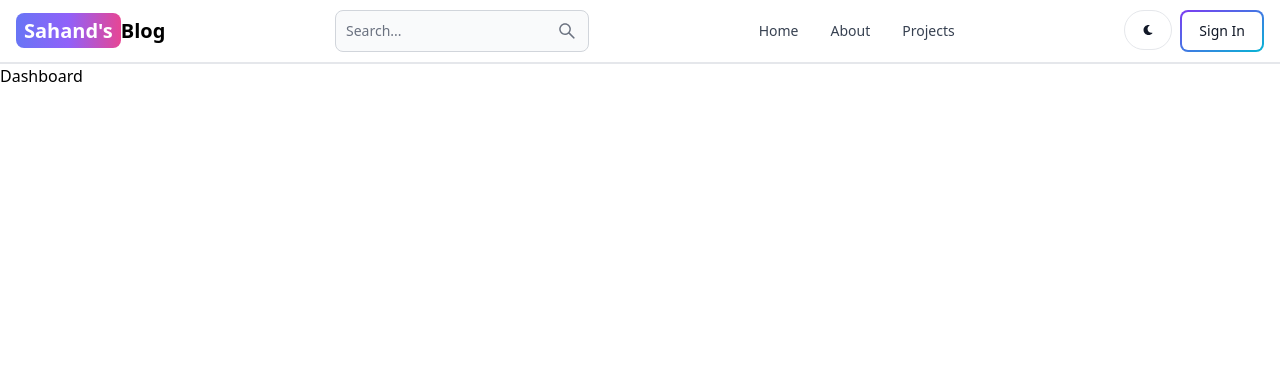
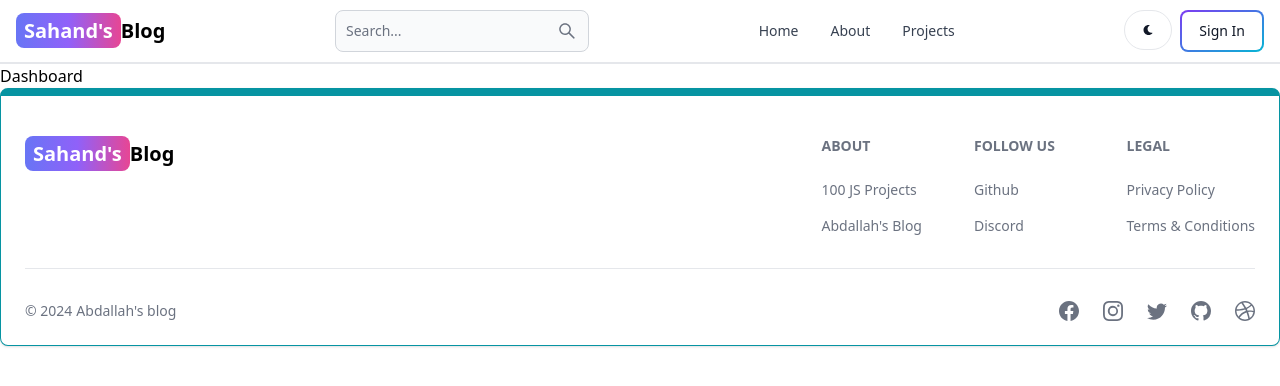
Before and after one commit to abdallah-abde/mern-blog, a React (Vite) app in the folder client/: page /dashboard in a window 1280 px wide. Shown: the top 386 px of the page. Built offline with nearby package versions, Linux system fonts and the light colour scheme.

Commit message:
Create and add the footer component

```diff
--- a/client/src/App.jsx
+++ b/client/src/App.jsx
@@ -7,6 +7,7 @@
 import Dashboard from "./pages/Dashboard";
 import Projects from "./pages/Projects";
 import Header from "./components/Header";
+import Footer from "./components/Footer";
 
 export default function App() {
   return (
@@ -20,6 +21,7 @@
         <Route path="/projects" element={<Projects />} />
         <Route path="/dashboard" element={<Dashboard />} />
       </Routes>
+      <Footer></Footer>
     </BrowserRouter>
   );
 }
--- /dev/null
+++ b/client/src/components/Footer.jsx
@@ -0,0 +1,91 @@
+import { Footer } from "flowbite-react";
+import React from "react";
+import { Link } from "react-router-dom";
+import {
+  BsFacebook,
+  BsInstagram,
+  BsTwitter,
+  BsGithub,
+  BsDribbble,
+} from "react-icons/bs";
+
+export default function FooterCom() {
+  return (
+    <Footer container className="border border-t-8 border-teal-500">
+      <div className="w-full max-w-7xl mx-auto">
+        <div className="grid w-full justify-between sm:flex md:grid-cols-1">
+          <div className="mt-5">
+            <Link
+              to="/"
+              className="self-center whitespace-nowrap text-lg sm:text-xl font-semibold dark:text-white"
+            >
+              <span className="px-2 py-1 bg-gradient-to-r from-indigo-500 via-purple-500 to-pink-500 rounded-lg text-white">
+                Sahand's
+              </span>
+              Blog
+            </Link>
+          </div>
+          <div className="grid grid-cols-2 gap-8 mt-4 sm:grid-cols-3 sm:gap-6">
+            <div>
+              <Footer.Title title="About" />
+              <Footer.LinkGroup col>
+                <Footer.Link
+                  href="https://www.100jsprojects.com"
+                  target="_blank"
+                  rel="noopener noreferrer"
+                >
+                  100 JS Projects
+                </Footer.Link>
+                <Footer.Link
+                  href="/about"
+                  target="_blank"
+                  rel="noopener noreferrer"
+                >
+                  Abdallah's Blog
+                </Footer.Link>
+              </Footer.LinkGroup>
+            </div>
+            <div>
+              <Footer.Title title="Follow us" />
+              <Footer.LinkGroup col>
+                <Footer.Link
+                  href="https://www.github.com/abdallah-abde"
+                  target="_blank"
+                  rel="noopener noreferrer"
+                >
+                  Github
+                </Footer.Link>
+                <Footer.Link href="#">Discord</Footer.Link>
+              </Footer.LinkGroup>
+            </div>
+            <div>
+              <Footer.Title title="Legal" />
+              <Footer.LinkGroup col>
+                <Footer.Link href="#">Privacy Policy</Footer.Link>
+                <Footer.Link href="#">Terms &amp; Conditions</Footer.Link>
+              </Footer.LinkGroup>
+            </div>
+          </div>
+        </div>
+        <Footer.Divider />
+        <div className="w-full sm:flex sm:items-center sm:justify-between">
+          <Footer.Copyright
+            href="#"
+            by="Abdallah's blog"
+            year={new Date().getFullYear()}
+          />
+          <div className="flex gap-6 sm:mt-0 mt-4 sm:justify-center">
+            <Footer.Icon href="#" icon={BsFacebook} />
+            <Footer.Icon href="#" icon={BsInstagram} />
+            <Footer.Icon href="#" icon={BsTwitter} />
+            <Footer.Icon
+              href="https://www.github.com/abdallah-abde"
+              icon={BsGithub}
+            />
+            <Footer.Icon href="#" icon={BsDribbble} />
+          </div>
+        </div>
+      </div>
+    </Footer>
+  );
+}
```
